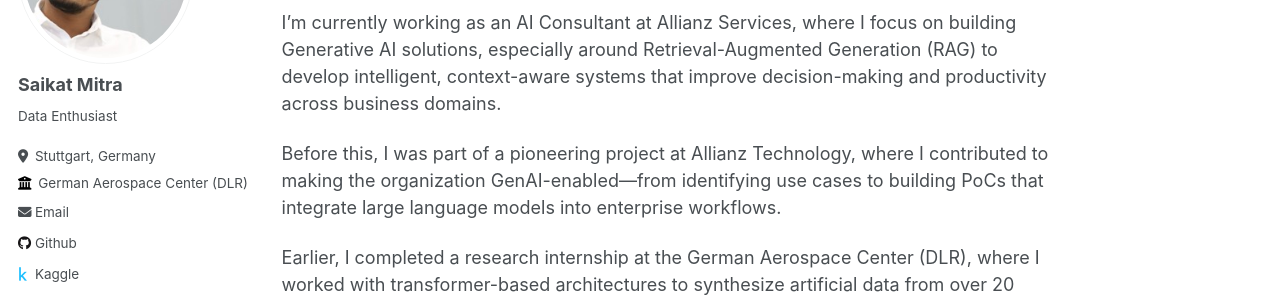
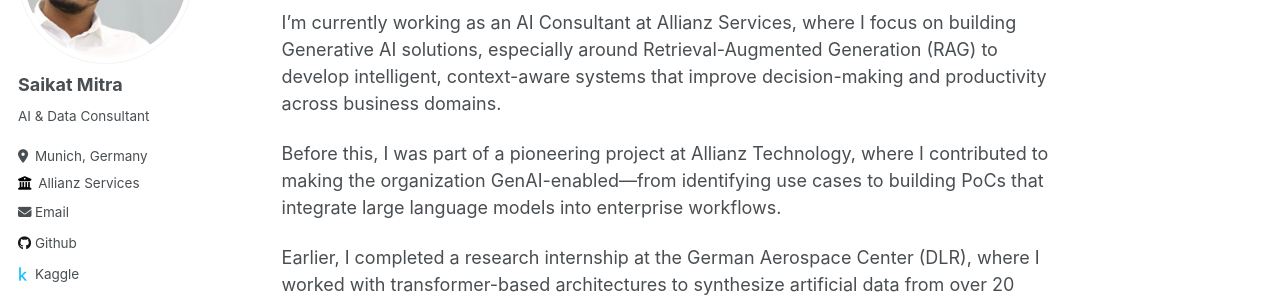
Before and after one commit to saikatmitra1998/saikatmitra1998.github.io, a Jekyll site: the page built from _pages/about.md, in a window 1280 px wide. Shown: the part 197-494 px from the top of the page. Built offline with Jekyll 4.4.1, drawn with Linux system fonts in a browser that asks for light colours.

Commit message:
Update _config.yml

```diff
--- a/_config.yml
+++ b/_config.yml
@@ -11,7 +11,7 @@ locale                   : "en-US"
 title                    : "Saikat Mitra"
 title_separator          : "-"
 name                     : &name "Saikat Mitra"
-description              : &description "Deep Learning Reasearcher"
+description              : &description "AI & Data Consultant"
 url                      : https://saikatmitra1998.github.io # the base hostname & protocol for your site e.g. "https://mmistakes.github.io"
 baseurl                  : "" # the subpath of your site, e.g. "/blog"
 repository               : "saikatmitra1998/saikatmitra1998.github.io"
@@ -24,9 +24,9 @@ author:
   avatar           : "profile.png"
   name             : "Saikat Mitra"
   pronouns         : # example: "she/her"
-  bio              : "Data Enthusiast"
-  location         : "Stuttgart, Germany"
-  employer         : "German Aerospace Center (DLR)"
+  bio              : "AI & Data Consultant"
+  location         : "Munich, Germany"
+  employer         : "Allianz Services"
   uri              : # URL
   email            : "saikatmitra1998@gmail.com"
 
```
